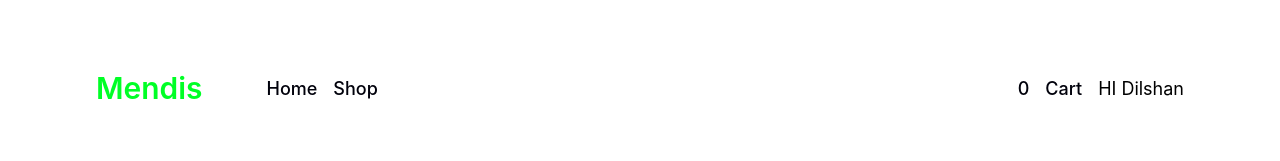
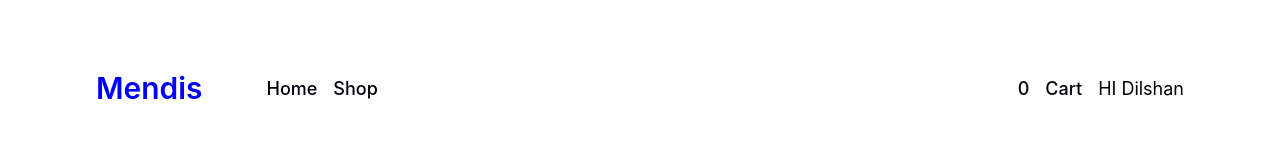
Before and after one commit to Dilshan-Kavishaka-Karunarathna/E-Commerce-Site, a React (Vite) app: page / in a window 1280 px wide. Shown: the top 161 px of the page. Built offline with nearby package versions, Linux system fonts and the light colour scheme.

Commit message:
Update navigation.css

```diff
--- a/src/navigation.css
+++ b/src/navigation.css
@@ -15,7 +15,7 @@
 }
 
 .brandName{
-    color: rgb(0, 255, 38);
+    color: rgb(0, 0, 255);
     font-weight: 600;
     font-size: 1.87rem;
 }
```
